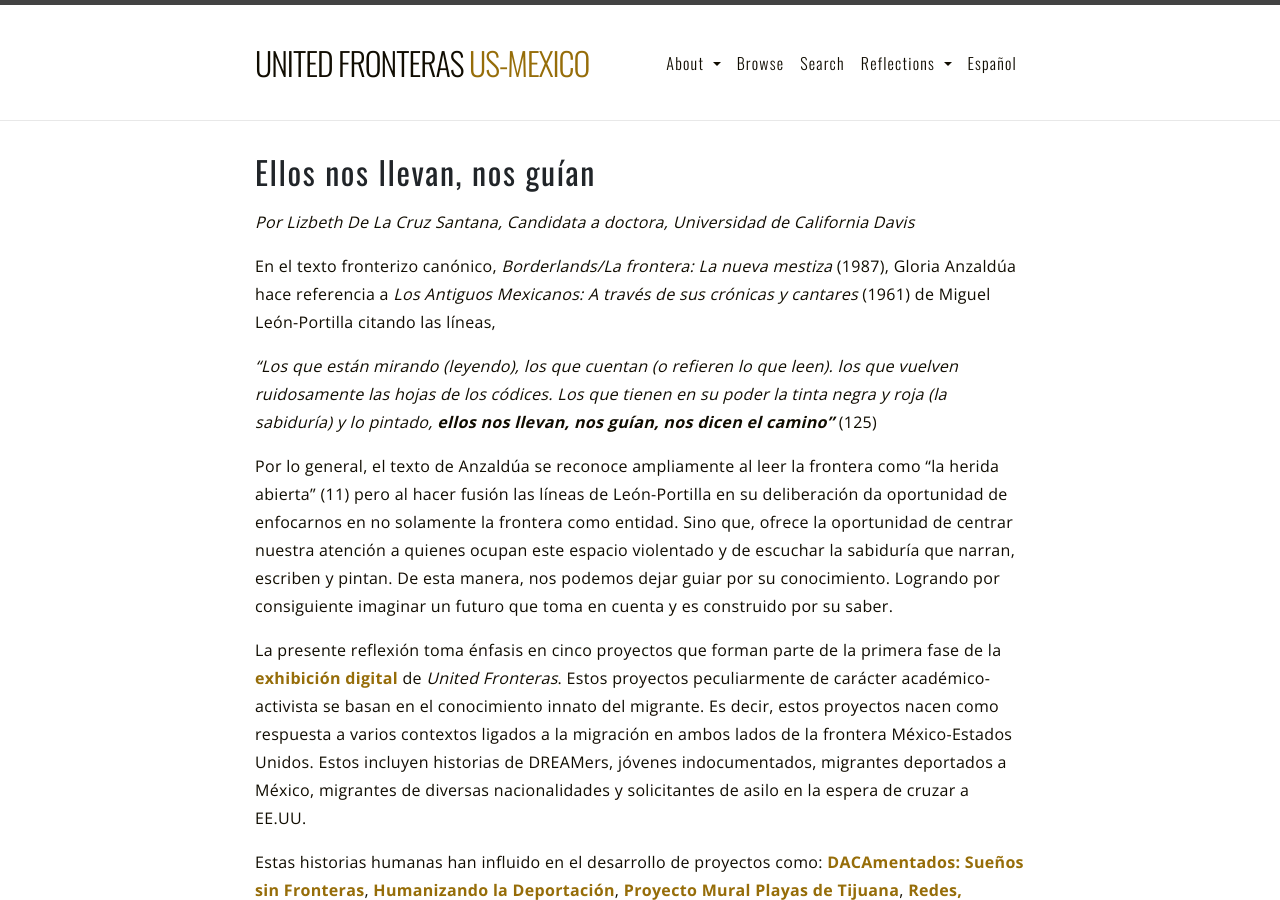
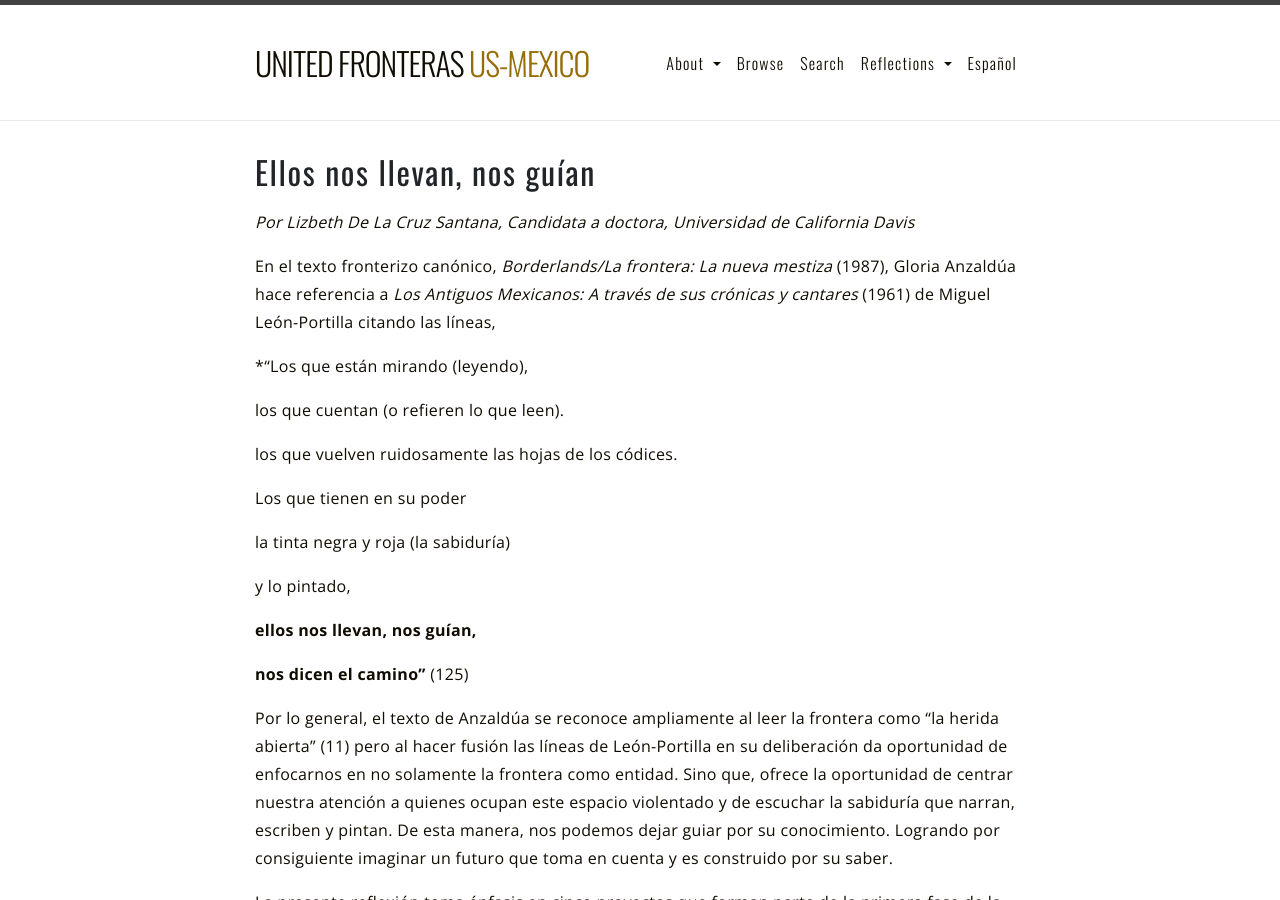
Before and after one commit to unitedfronteras/ufexhibition_mexusa, a Jekyll site: the page built from _reflections/delacruz.md, in a window 1280 px wide and 900 px high. Built offline with Jekyll 4.4.1, drawn with Linux system fonts in a browser that asks for light colours.

```diff
--- a/_reflections/delacruz.md
+++ b/_reflections/delacruz.md
@@ -9,13 +9,20 @@ permalink: /reflections/delacruz/
 En el texto fronterizo canónico, *Borderlands/La frontera: La nueva mestiza* (1987), Gloria Anzaldúa hace referencia a *Los Antiguos Mexicanos: A través de sus crónicas y cantares* (1961) de Miguel León-Portilla citando las líneas,
 
 *“Los que están mirando (leyendo),
+
 los que cuentan (o refieren lo que leen).
+
 los que vuelven ruidosamente las hojas de los códices.
+
 Los que tienen en su poder
+
 la tinta negra y roja (la sabiduría)
+
 y lo pintado,
-**ellos nos llevan, nos guían,
-nos dicen el camino”*** (125)
+
+**ellos nos llevan, nos guían,**
+
+**nos dicen el camino”** (125)
 
 Por lo general, el texto de Anzaldúa se reconoce ampliamente al leer la frontera como "la herida abierta" (11) pero al hacer fusión las líneas de León-Portilla en su deliberación da oportunidad de enfocarnos en no solamente la frontera como entidad. Sino que, ofrece la oportunidad de centrar nuestra atención a quienes ocupan este espacio violentado y de escuchar la sabiduría que narran, escriben y pintan. De esta manera, nos podemos dejar guiar por su conocimiento. Logrando por consiguiente imaginar un futuro que toma en cuenta y es construido por su saber.
 
```
